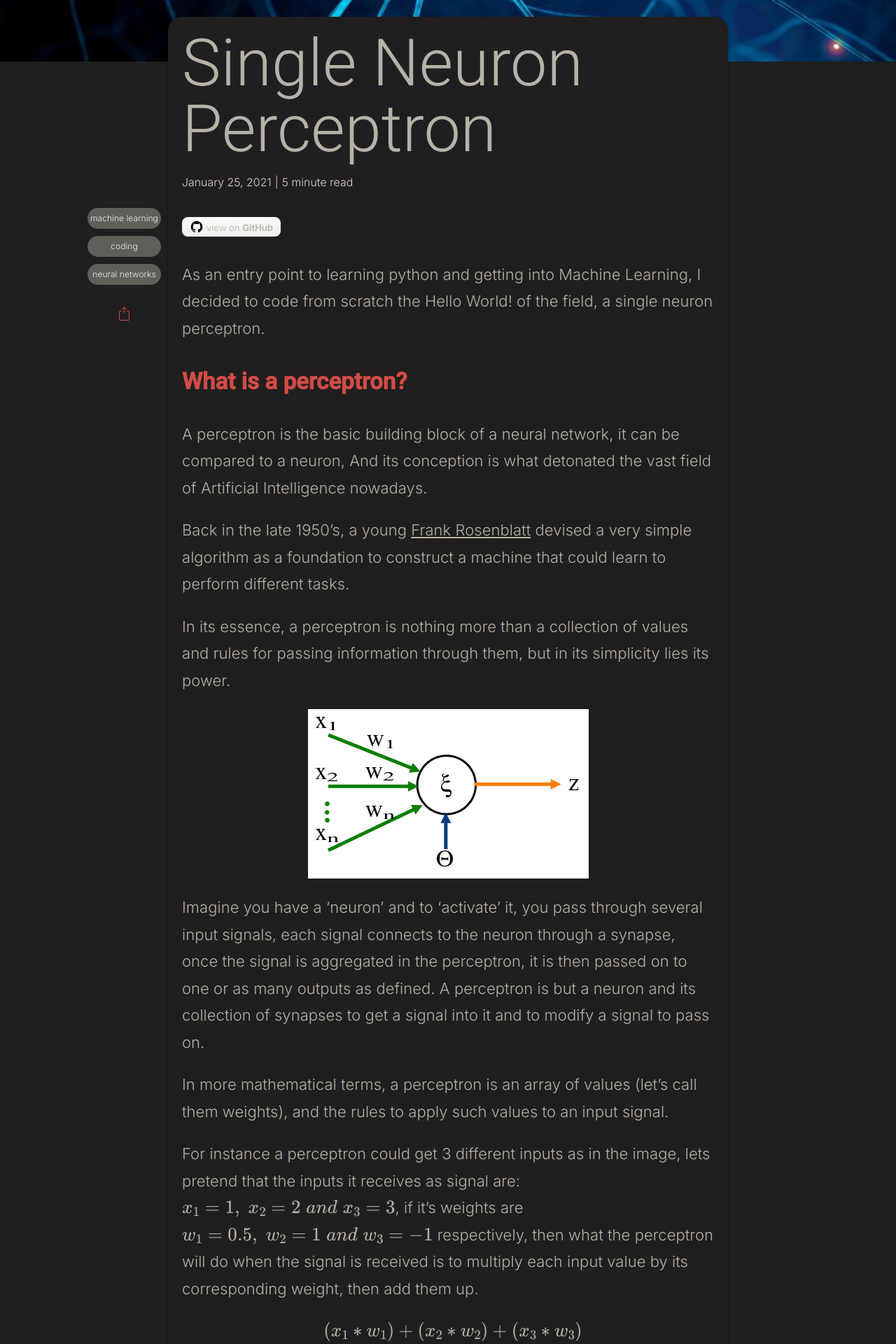
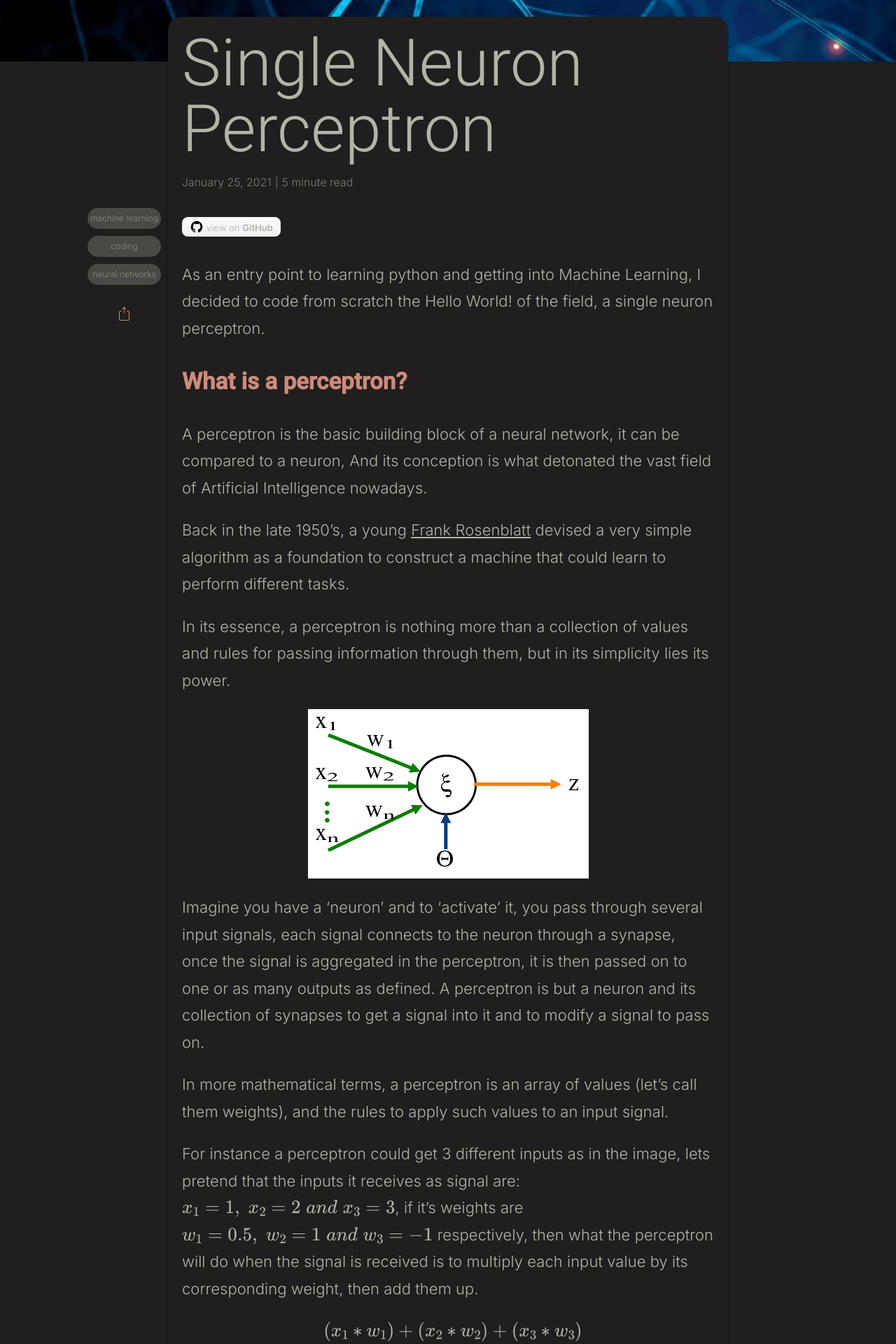
Before and after one commit to the-mvm/the-mvm.github.io, a Jekyll site: the page built from _posts/2021-01-25-single-neuron-perceptron.markdown, in a window 1280 px wide. Shown: the part 579-2499 px from the top of the page at 70% size. Built offline with Jekyll 4.4.1, drawn with Linux system fonts in a browser that asks for light colours; formulas are drawn with MathJax 3; comment, search, counter and statistics services are not loaded.

Commit message:
dark mode

```diff
--- a/assets/css/main.css
+++ b/assets/css/main.css
@@ -2,15 +2,15 @@
 /* Main Color palette and fonts */
 :root {
 --accent:       #d14c47;    /* accent */
---accent-dark:  #d14c47;    /* accent 2 (dark) */
+--accent-dark:  #CD8A7A;    /* accent 2 (dark) */
 --main:         #CBC9AD;    /* main color */
 --main-dim:     #959483;    /* dimmed version of main color */
 --text:         #B4B3A7;
---grey1:        #F0EFED;
---grey2:        #DAD7D2;
---grey3:        #B4B3A7;
---grey4:        #8D897C;
---grey5:        #5F5E58;
+--grey1:        #8D897C;
+--grey2:        #827F73;
+--grey3:        #76746A;
+--grey4:        #605F58;
+--grey5:        #4A4945;
 --background:   #201E1E;
 --font1: 'Inter';           /* body text */
 --font2: 'Roboto';          /* headers and titles   */
@@ -1494,8 +1494,8 @@ img + small, img + br + small {
   padding: 8px 10px;
   width: 100%;
   max-width: 100%;
-  color: var(--grey1);
-  background-color: var(--grey5);
+  color: var(--text);
+  background-color: var(--background);
   border: none;
   -webkit-border-radius: 2px;
           border-radius: 2px;
```
Also changed, not shown: assets/css/site color scheme.css (+12 -13 lines).
